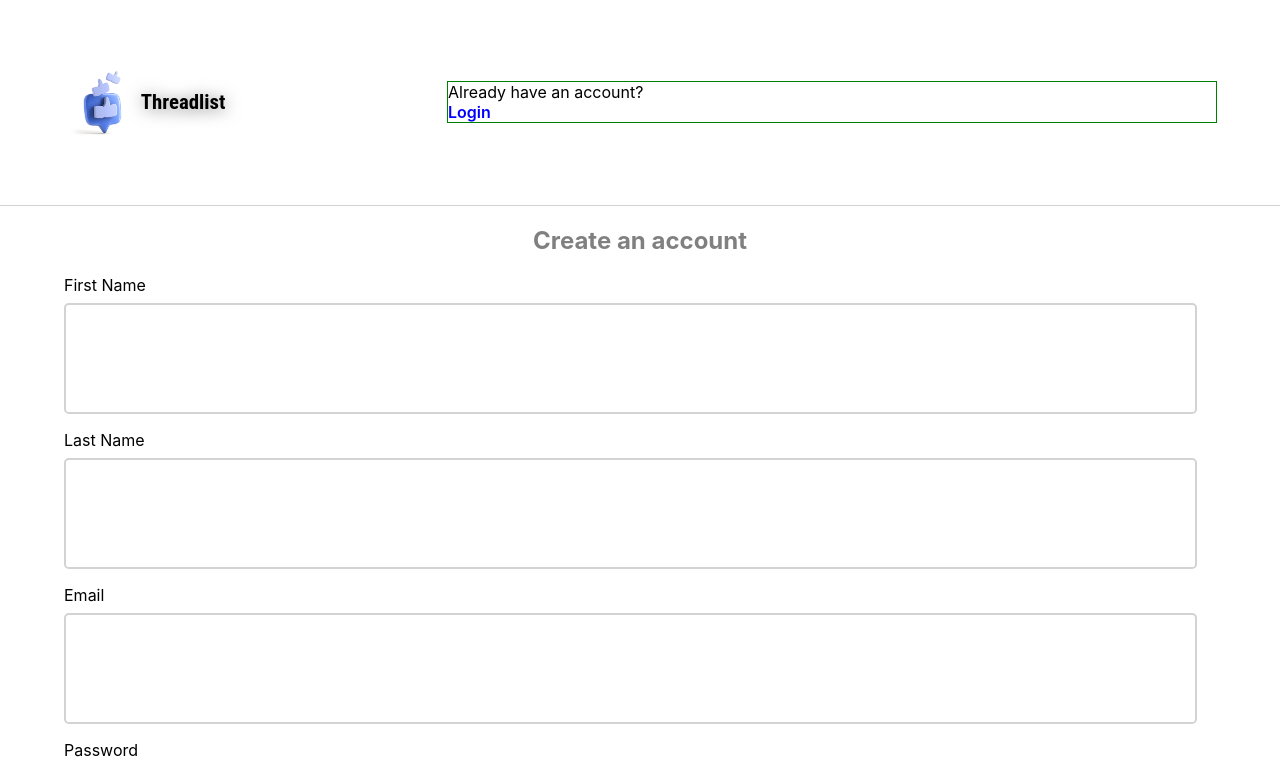
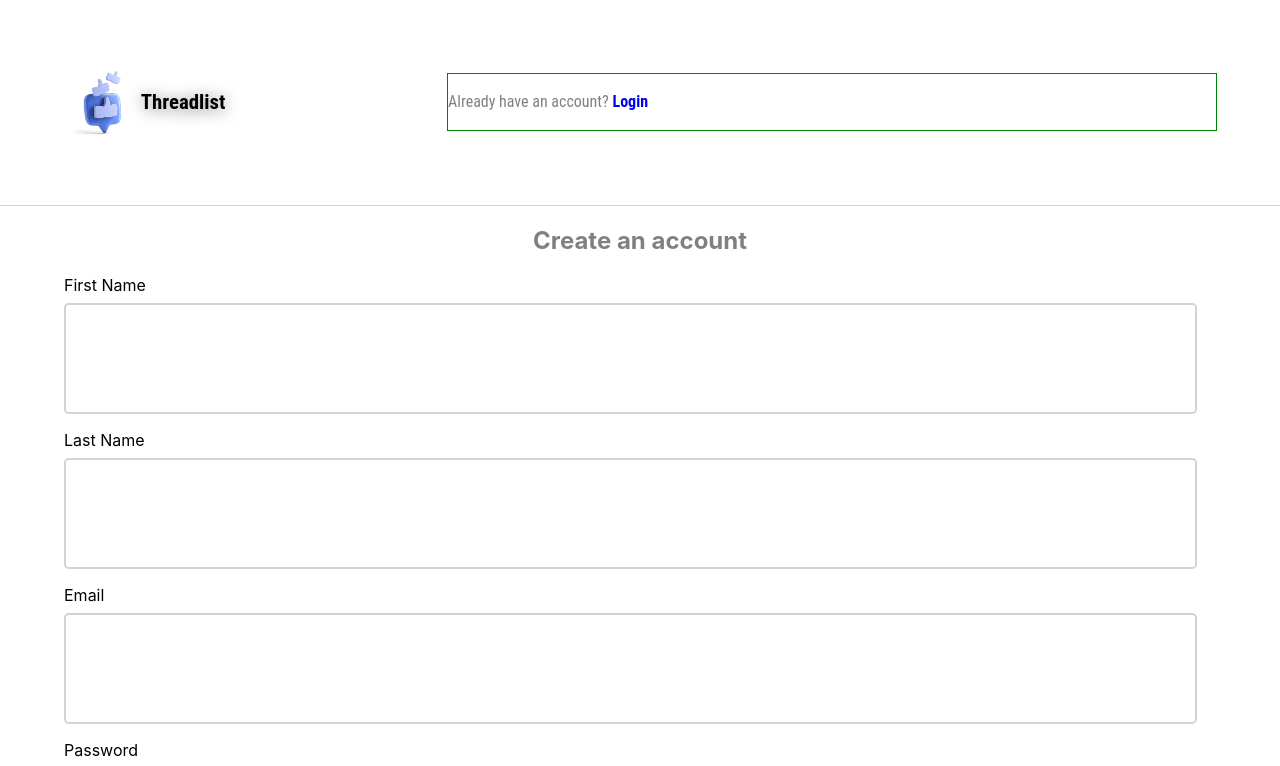
Before and after one commit to jonahunuafe/user-authentication, a React (Create React App) app: page / in a window 1280 px wide. Shown: the top 766 px of the page. Built offline with nearby package versions, Linux system fonts and the light colour scheme.

Commit message:
refactor app.js

```diff
--- a/src/App.js
+++ b/src/App.js
@@ -1,22 +1,15 @@
 import { createBrowserRouter, RouterProvider } from "react-router-dom";
 
-import RootLayout from './routes/Root';
-import ErrorPage from './pages/ErrorPage';
+// import RootLayout from './routes/Root';
+// import ErrorPage from './pages/ErrorPage';
 import Signup from './pages/Signup';
 import Login from './pages/Login';
 import PasswordReset from './pages/PasswordReset';
 
 const router = createBrowserRouter([
-  {
-    path: "/",
-    element: <RootLayout />,
-    errorElement: <ErrorPage />,
-    children: [
-      {index: true, element: <Signup/> },
-      {path: "/login", element: <Login />},
-      {path: "/login/passwordreset", element: <PasswordReset />}
-    ]
-  },
+  {path: "/", element: <Signup/> },
+  {path: "/login", element: <Login />},
+  {path: "/login/passwordreset", element: <PasswordReset />}
 ]);
 
 
--- a/src/components/MainNavigation.js
+++ b/src/components/MainNavigation.js
@@ -1,5 +1,5 @@
+import { useState } from "react";
 import Logo from "../images/istockphoto-1200899039-612x612.jpg";
-import { useState } from "react";
 
 import classes from "./MainNavigation.module.css";
 import NavList from "./NavList";
@@ -7,6 +7,14 @@ import NavList from "./NavList";
 
 function MainNavigation() {
     const [state, setState] = useState(false);
+
+    const handleLogin = () => {
+        setState(true);
+    };
+
+    const handleSignup = () => {
+        setState(false);
+    };
 
     return (
         <>
@@ -17,16 +25,19 @@ function MainNavigation() {
                 </div>
 
                 <div className={classes.subHeader2}>
-                    {!state ? (
+                    {state ? (
                         <NavList
-                            text="Already have an account?"
-                            link="/login"
-                            onClick={() => setState((prev) => !prev)}
-                        />) : (<NavList
                             text="Don't have an account yet?"
-                            link="/"
-                            onClick={() => setState((prev) => !prev)}
-                    />)
+                            linkText="Signup"
+                            onClick={handleSignup}
+                        />
+                        ) : (
+                            <NavList
+                                text="Already have an account?"
+                                linkText="Login"
+                                onClick={handleLogin}
+                            />
+                        )
                     }
 
                 </div>
--- a/src/components/NavList.js
+++ b/src/components/NavList.js
@@ -1,20 +1,12 @@
-import { useState } from "react";
 import { Link } from "react-router-dom";
 import classes from "./NavList.module.css";
 
-function NavList({ text, link , onClick }) {
-    const [linkText, setLinkText] = useState(false);
-
-    function toggleLinkText() {
-        if(!linkText) {
-            setLinkText((prev) => !prev);
-            onClick();
-        }
-    }
-
+function NavList({ text, link, linkText, onClick }) {
     return (
         <>
-            <div>{text} <div><Link to={link} onClick={toggleLinkText} className={classes.link}>{linkText ? "Signup" : "Login"}</Link></div></div>
+            <p>
+                {text}<Link to={link} className={classes.link} onClick={() => onClick()}> {linkText}</Link>
+            </p>
         </>
     );
 }
```
Also changed, not shown: src/JobPage.js (added).
